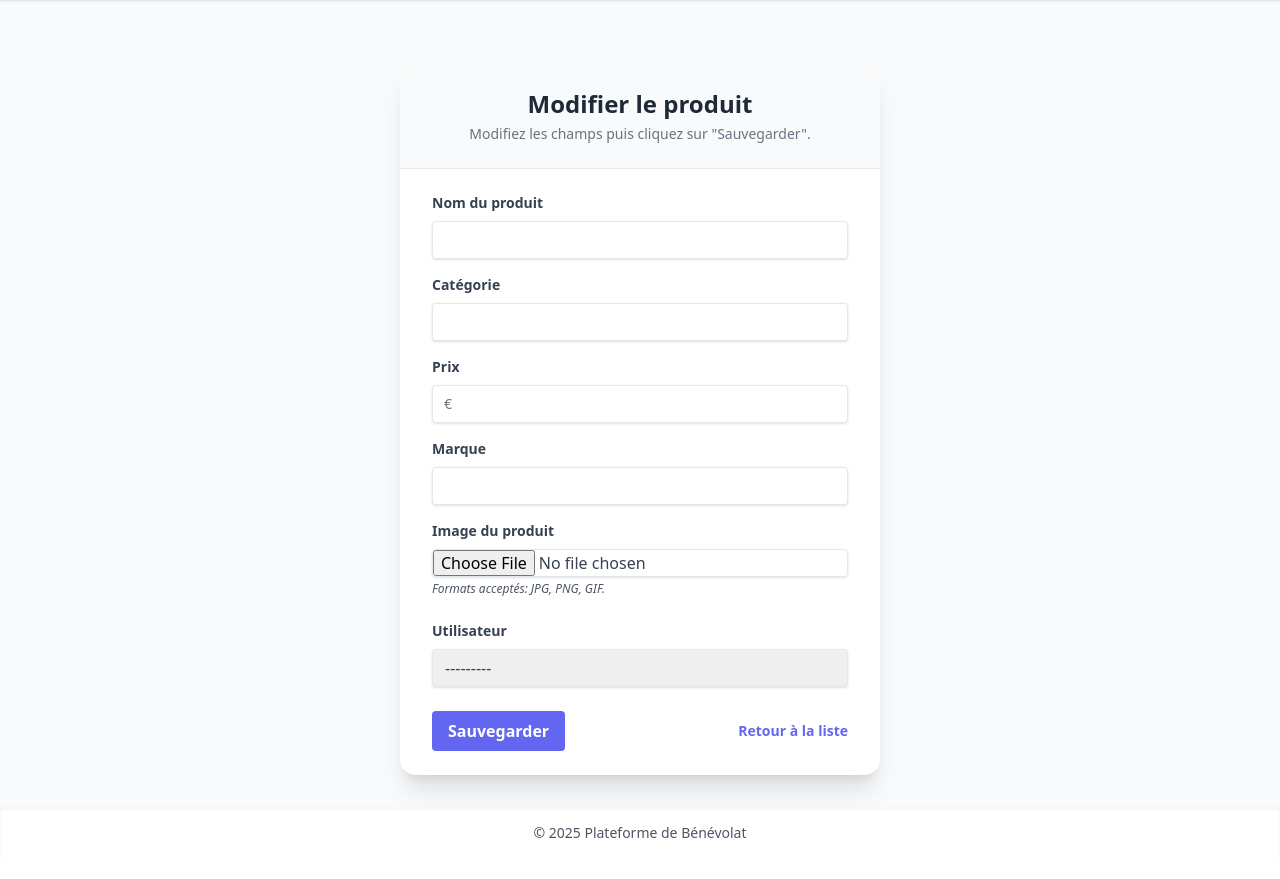
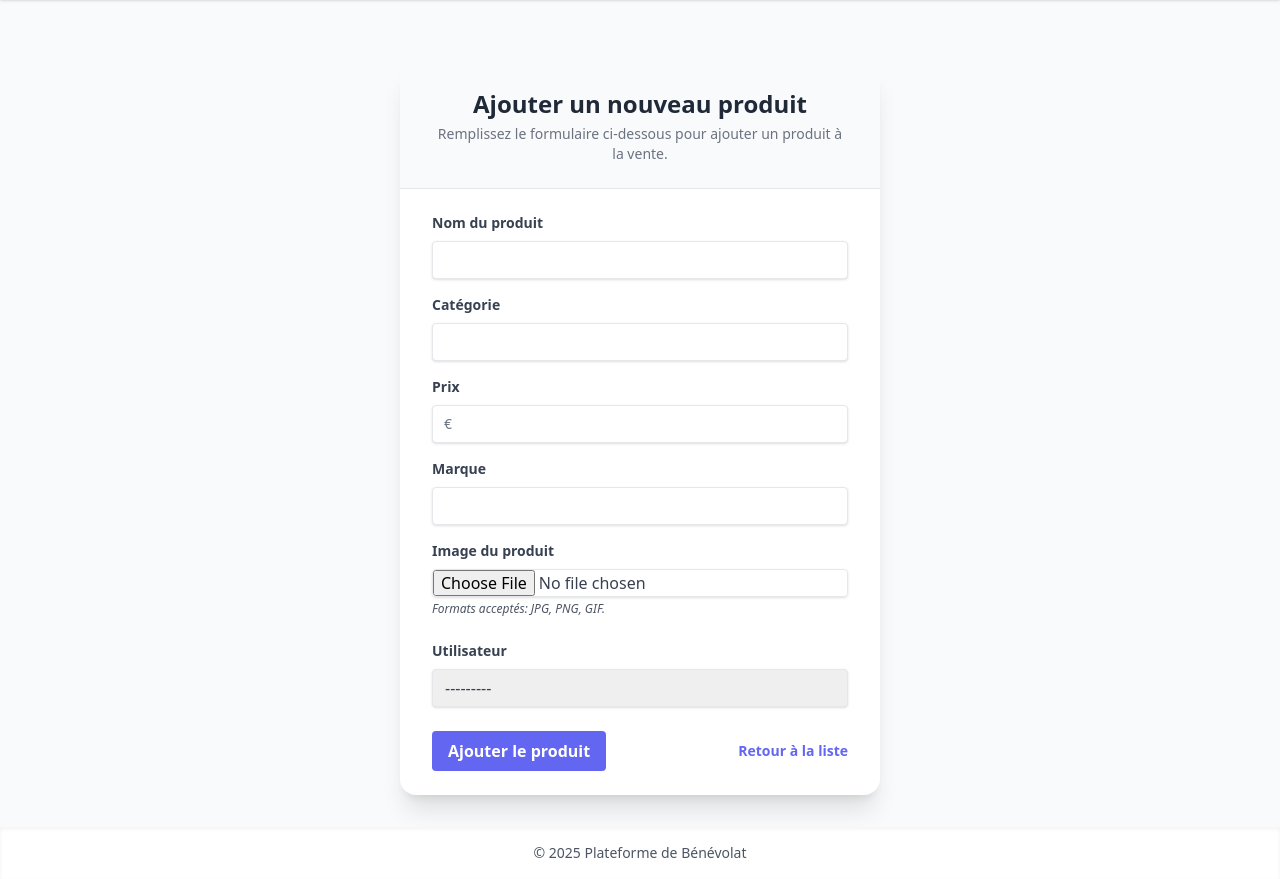
Before and after one commit to achraal/Django-Cypress-Benevolat, a Django app: template ecommerce/backend/base/templates/productUpdate.html in a window 1280 px wide. Shown: the part 60-939 px from the top of the page. Before the commit the page ends 898 px from the top, so only its background shows below. Run offline with Django 5.2, Linux system fonts and the light colour scheme; the template is opened without the code that fills it: values that come from a table or form of the project are taken from there, others are empty; some libraries are stand-ins or nearby versions.

Commit message:
Update productUpdate.html

```diff
--- a/ecommerce/backend/base/templates/productUpdate.html
+++ b/ecommerce/backend/base/templates/productUpdate.html
@@ -1,13 +1,14 @@
 {% extends 'base.html' %}
+{% load custom_tag %}
 
-{% block title %}Mise à jour produit{% endblock %}
-{% load custom_tag %}
+{% block title %}Nouveau Produit{% endblock %}
+
 {% block content %}
 <div class="container mx-auto px-4 mt-8 max-w-lg">
     <div class="bg-white shadow-xl rounded-2xl overflow-hidden">
         <div class="px-8 py-6 bg-gray-50 border-b border-gray-200">
-            <h2 class="text-2xl font-semibold text-gray-800 text-center">Modifier le produit</h2>
-            <p class="mt-1 text-sm text-gray-500 text-center">Modifiez les champs puis cliquez sur "Sauvegarder".</p>
+            <h2 class="text-2xl font-semibold text-gray-800 text-center">Ajouter un nouveau produit</h2>
+            <p class="mt-1 text-sm text-gray-500 text-center">Remplissez le formulaire ci-dessous pour ajouter un produit à la vente.</p>
         </div>
         <form method="post" enctype="multipart/form-data" novalidate class="px-8 py-6">
             {% csrf_token %}
@@ -68,7 +69,7 @@
 
             <div class="flex items-center justify-between">
                 <button class="bg-indigo-500 hover:bg-indigo-700 text-white font-bold py-2 px-4 rounded focus:outline-none focus:shadow-outline" type="submit">
-                    Sauvegarder
+                    Ajouter le produit
                 </button>
                 <a href="{% url 'product' %}" class="inline-block align-baseline font-bold text-sm text-indigo-500 hover:text-indigo-800">
                     Retour à la liste
```
